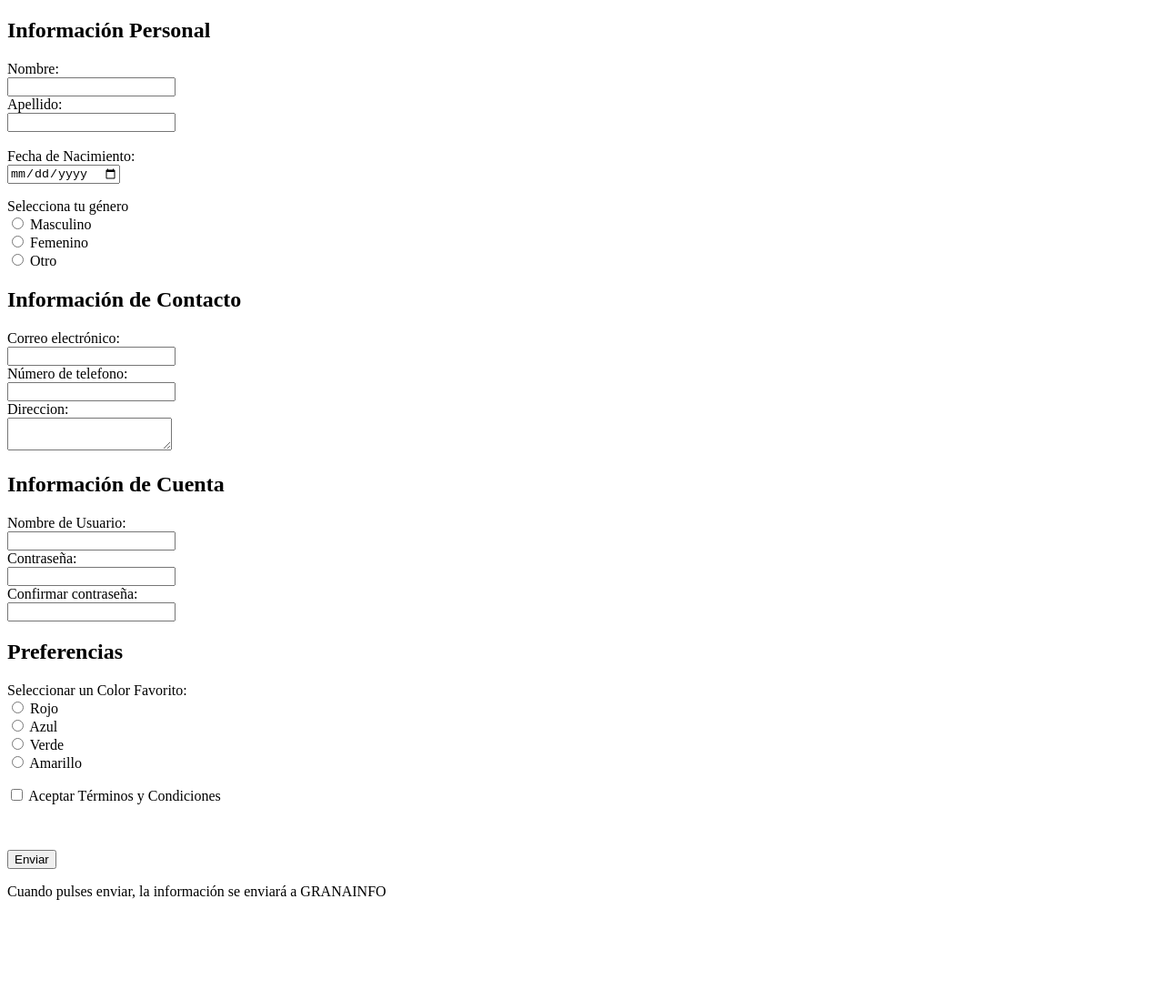
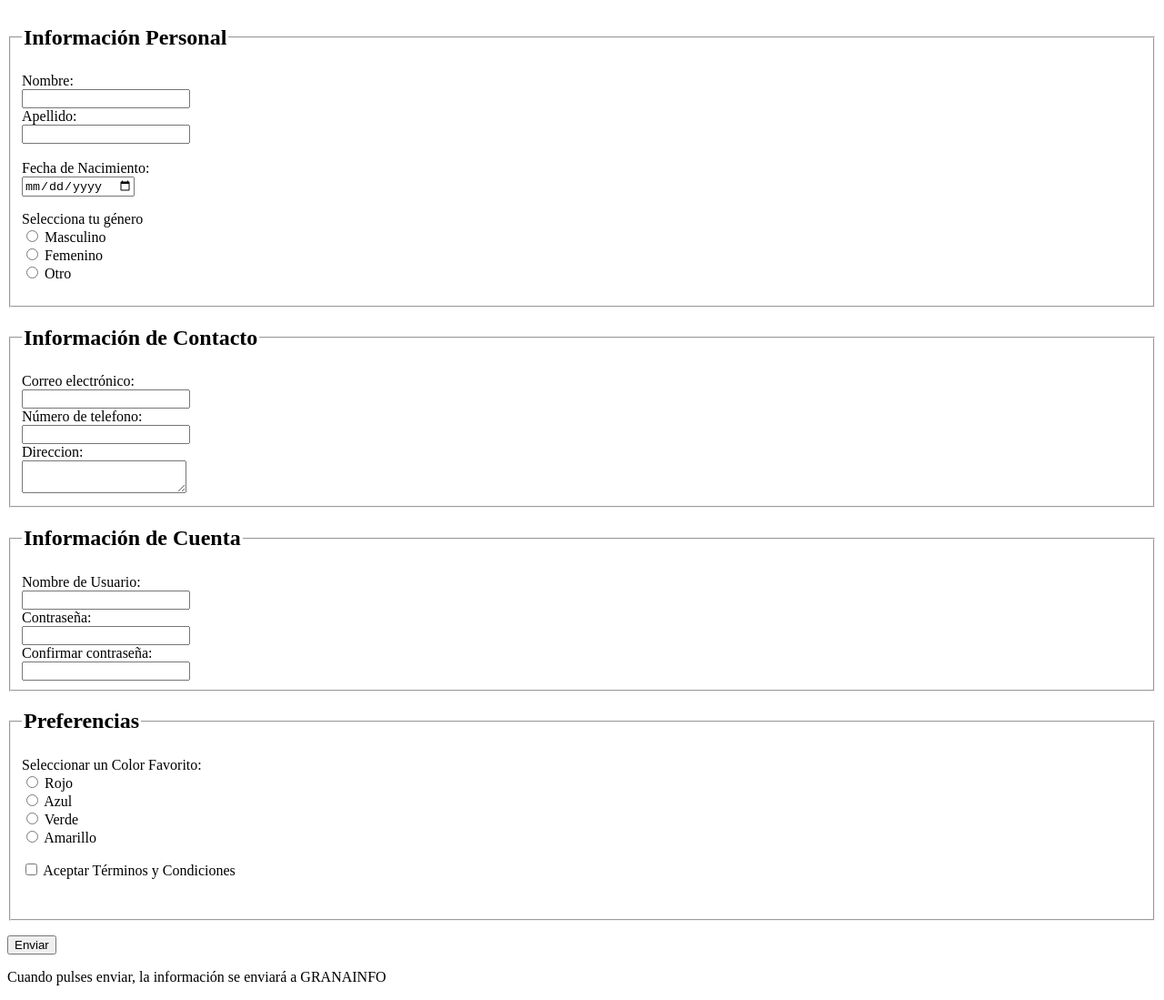
Before and after one commit to christianpm-hub/LMSGI, a plain HTML site: page HTML/Ejercicio3.html in a window 1280 px wide. Shown: the whole page at 91% size. Before the commit the page ends 1005 px from the top, so only its background shows below. Drawn offline with Linux system fonts and the light colour scheme.

Commit message:
fieldset y legend agregados

```diff
--- a/HTML/Ejercicio3.html
+++ b/HTML/Ejercicio3.html
@@ -8,7 +8,9 @@
 <body>
 
     <form action = "action_page.php" >
-        <h2>Información Personal</h2>
+
+        <fieldset>
+        <legend><h2>Información Personal</h2></legend>
         <label for = "fname" > Nombre: </label><br>
         <input type= "text" id = "fname" value = "" required><br>
         <label for = "lname" > Apellido: </label><br>
@@ -23,24 +25,30 @@
         <input type = "radio" id = "otro" name = "Genero" value = "otro" required>
         <label for = "otro" > Otro </label><br>
         </p>
+        </fieldset>
 
-        <h2>Información de Contacto</h2>
+        <fieldset>
+        <legend><h2>Información de Contacto</h2></legend>
         <label for = "correo" > Correo electrónico:</label><br>
         <input type = "email" id = "correo" name = "correo" value = "" required><br>
         <label for ="telefono" > Número de telefono:</label><br>
         <input type = "tel" id = "telefono" name = "telefono" value = "" required><br>
         <label for = "direccion" > Direccion:</label><br>
         <textarea></textarea>
+        </fieldset>
 
-        <h2>Información de Cuenta</h2>
+        <fieldset>
+        <legend><h2>Información de Cuenta</h2></legend>
         <label for = "Usuario" > Nombre de Usuario:</label><br>
         <input type = "text" id = "Usuario" name = "Usuario" value ="" required><br>
         <label for = "Contrasena" > Contraseña:</label><br>
         <input type = "password" id = "Contrasena" name = "Contrasena" value = "" required><br>
         <label for = "ConfContrasena" > Confirmar contraseña:</label><br>
         <input type = "password" id = "ConfContrasena" name = "ConfContrasena" value = "" required><br>
+        </fieldset>
 
-        <h2>Preferencias</h2>
+        <fieldset>
+        <legend><h2>Preferencias</h2></legend>
         <label for = "Color" > Seleccionar un Color Favorito:</label><br>
         <input type = "radio" id = "Rojo" name = "Color" value = "Rojo">
         <label for = "Rojo" > Rojo</label><br>
@@ -54,7 +62,7 @@
         <input type = "checkbox" id = "Terminos" name = "Terminos" value = "Terminos" required>
         <label for = "Terminos" > Aceptar Términos y Condiciones</label><br>
         </p><br>
-
+        </fieldset>
 
 
 
```
